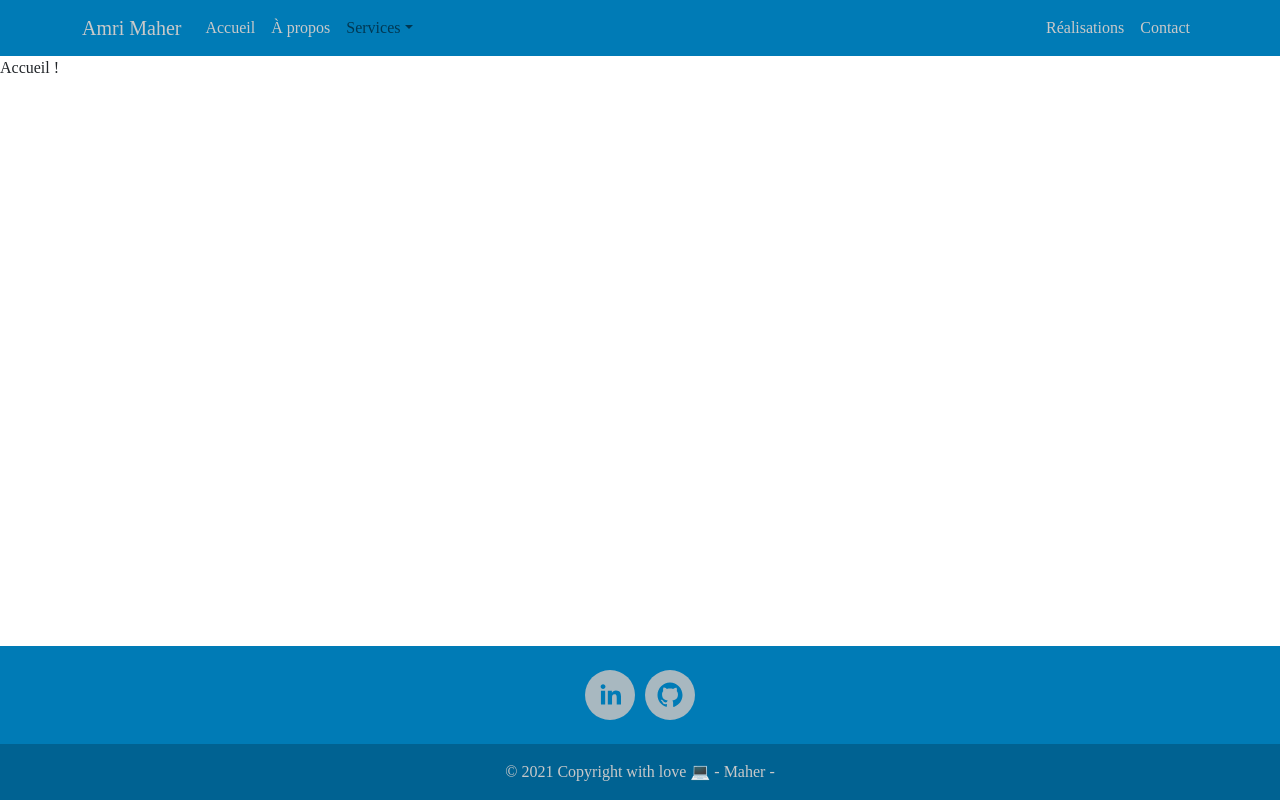
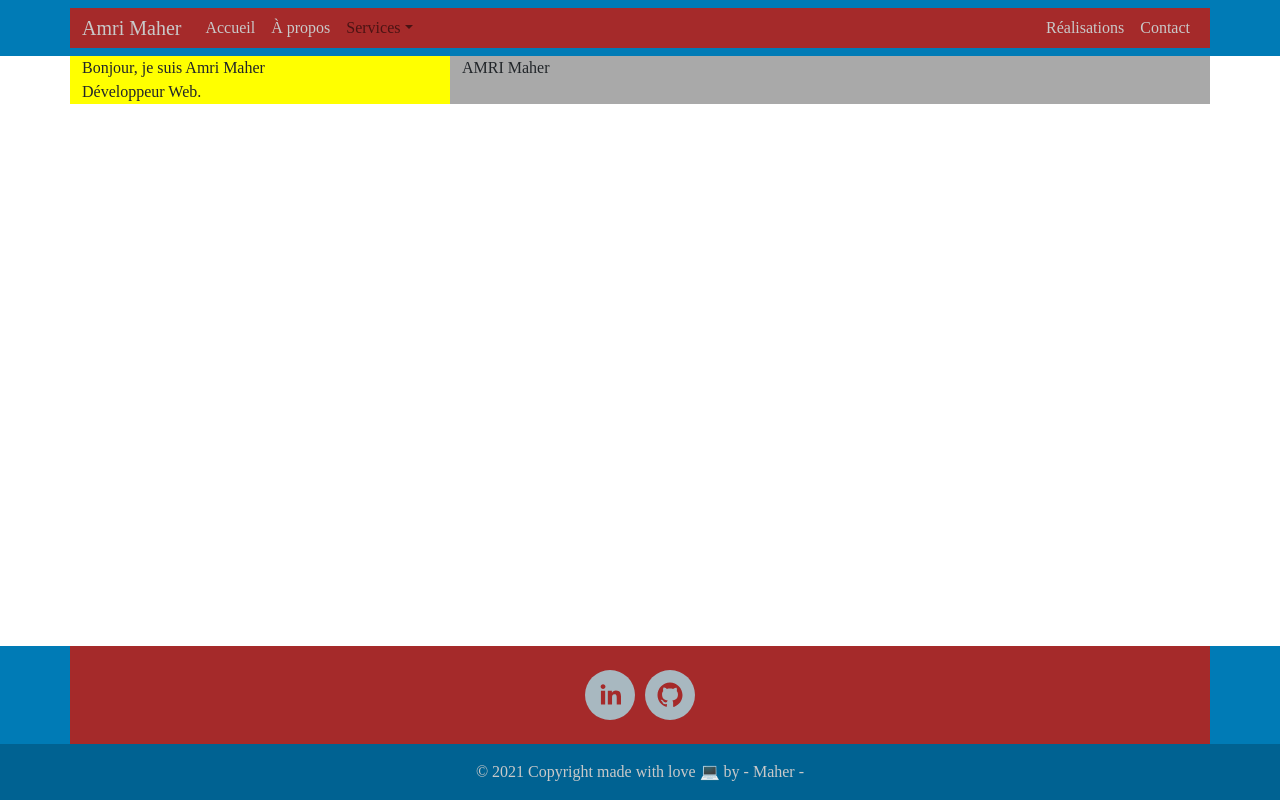
Before and after one commit to amri-coder/siteperso, a React (Create React App) app: page / in a window 1280 px wide. Built offline with nearby package versions, Linux system fonts and the light colour scheme; a web font is replaced by a local one.

Commit message:
projet perso

```diff
--- a/package.json
+++ b/package.json
@@ -3,6 +3,10 @@
   "version": "0.1.0",
   "private": true,
   "dependencies": {
+    "@emotion/react": "^11.4.1",
+    "@emotion/styled": "^11.3.0",
+    "@mui/icons-material": "^5.0.0",
+    "@mui/material": "^5.0.0",
     "@testing-library/jest-dom": "^5.14.1",
     "@testing-library/react": "^11.2.7",
     "@testing-library/user-event": "^12.8.3",
--- a/public/index.html
+++ b/public/index.html
@@ -16,7 +16,10 @@
 <link rel="preconnect" href="https://fonts.googleapis.com">
 <link rel="preconnect" href="https://fonts.gstatic.com" crossorigin>
 <link href="https://fonts.googleapis.com/css2?family=Mate+SC&display=swap" rel="stylesheet">
-
+<link
+  rel="stylesheet"
+  href="https://fonts.googleapis.com/icon?family=Material+Icons"
+/>
 
 <link
   rel="stylesheet"
--- /dev/null
+++ b/src/components/Accueil/Accueil.css
@@ -0,0 +1,12 @@
+.container {
+    background-color: brown;
+}
+.col1 {
+    background-color: yellow;
+    justify-content: space-between;
+    padding-right: 2%;
+
+}
+.col2 {
+    background-color: darkgrey;
+}
--- a/src/components/Accueil/Accueil.jsx
+++ b/src/components/Accueil/Accueil.jsx
@@ -1,10 +1,27 @@
-import React from 'react'
+import React from 'react';
+import './Accueil.css';
+import {Container, Row, Col} from 'react-bootstrap';
+
 
 const Accueil = () => {
     return (
-        <div>
-            Accueil !
-        </div>
+        <Container>
+
+            <Row className="acc">
+                <Col sm={4} className="col1">
+                    <div>
+                     Bonjour, je suis Amri Maher
+                     </div>
+                     <div>
+                    Développeur Web.
+                    </div>
+                </Col>
+                <Col sm={8} className="col2">
+                    AMRI Maher
+                </Col>
+            </Row>
+
+        </Container>
     )
 }
 
--- a/src/components/Footer/Footer.jsx
+++ b/src/components/Footer/Footer.jsx
@@ -26,7 +26,7 @@ class Footer extends React.Component {
           {/* <!-- Copyright --> */}
           <div className="text-center p-3">
 
-            © {this.state.curTime} Copyright with love 💻
+            © {this.state.curTime} Copyright made with love 💻 by
             <a href="http://amri.store" target="_blank" rel="noreferrer"> - Maher -</a>
           </div>
           {/* <!-- Copyright --> */}
--- a/src/components/Header/Header.css
+++ b/src/components/Header/Header.css
@@ -12,6 +12,7 @@
 }
 .text-link:focus {
     color:white !important;
+
 }
 
 @media only screen and (max-width:815px) {
```
Also changed, not shown: 1 other file (tests, documents, lock files or other folders).
